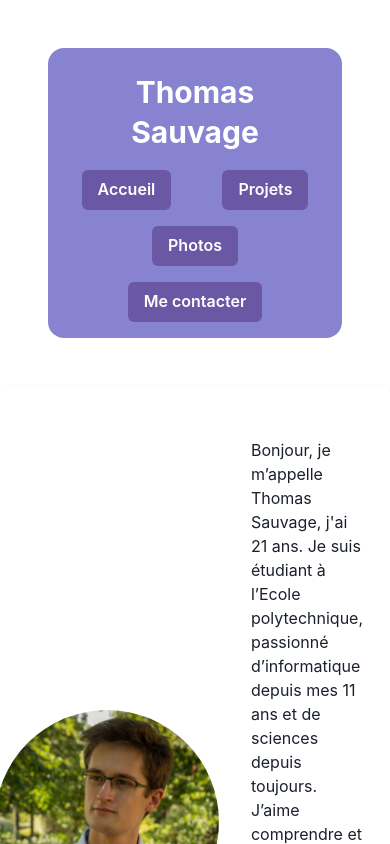
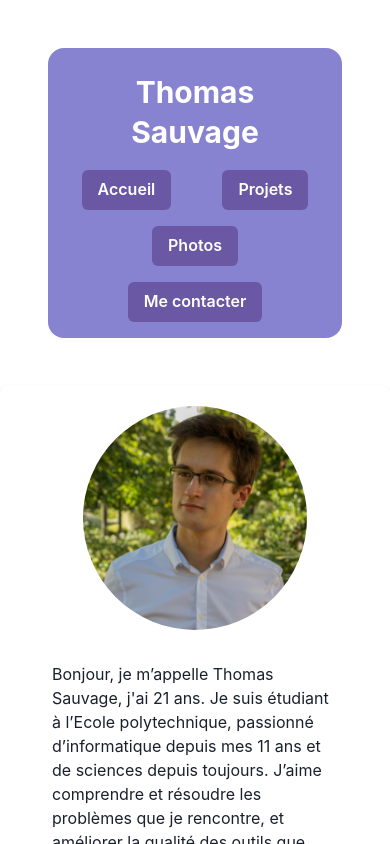
Before and after one commit to ThomasSauvage/react-website, a React (Create React App) app in the folder website/: page / in a window 390 px wide. Shown: the top 844 px of the page. Built offline with nearby package versions, Linux system fonts and the light colour scheme.

Commit message:
Home responsive

```diff
--- a/website/src/pages/Home.tsx
+++ b/website/src/pages/Home.tsx
@@ -50,7 +50,11 @@ export const Home = () => {
   return (
     <Grid alignContent="center" gap="3em" marginBottom="8em">
       <Section>
-        <Flex flexDirection="row" justifyContent="center" alignItems="center">
+        <Flex
+          flexDirection={{ base: "column", md: "row" }}
+          justifyContent="center"
+          alignItems="center"
+        >
           <Image
             src="/photo.jpg"
             alt="Thomas Sauvage"
```
